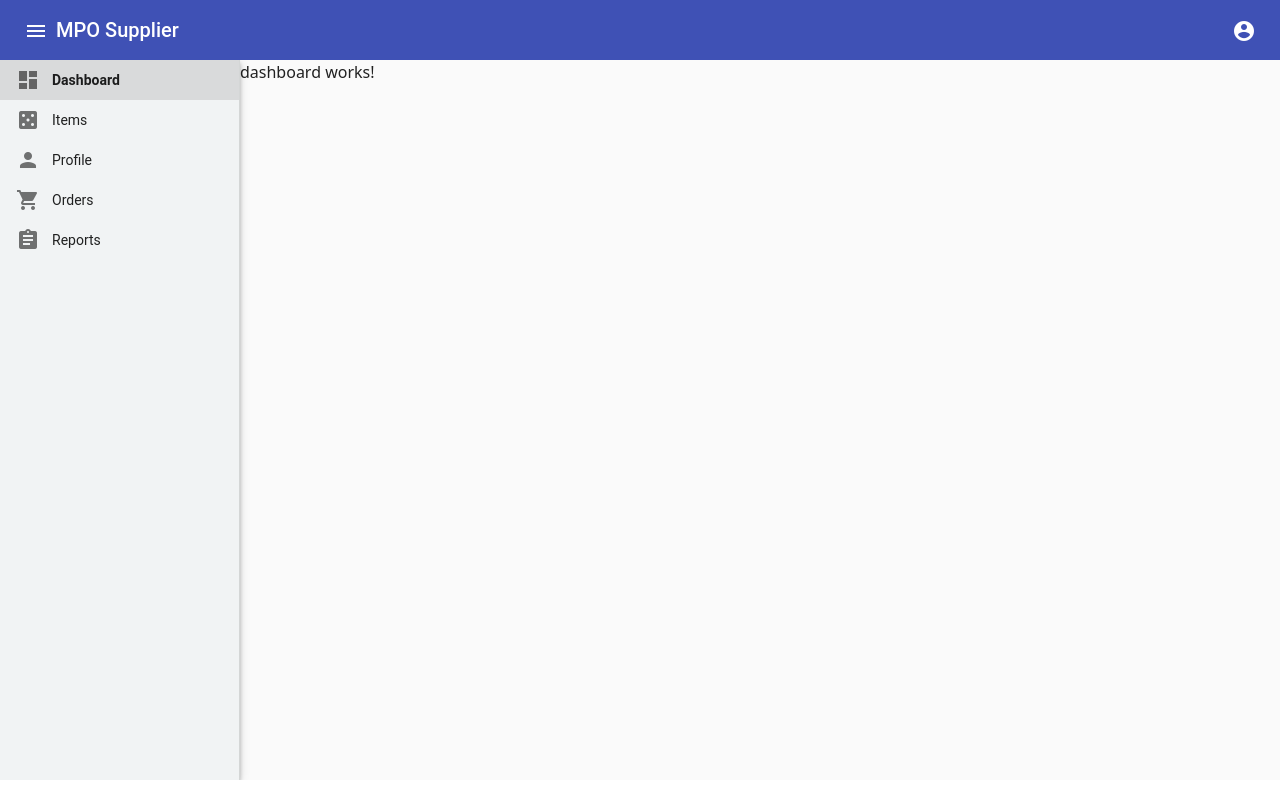
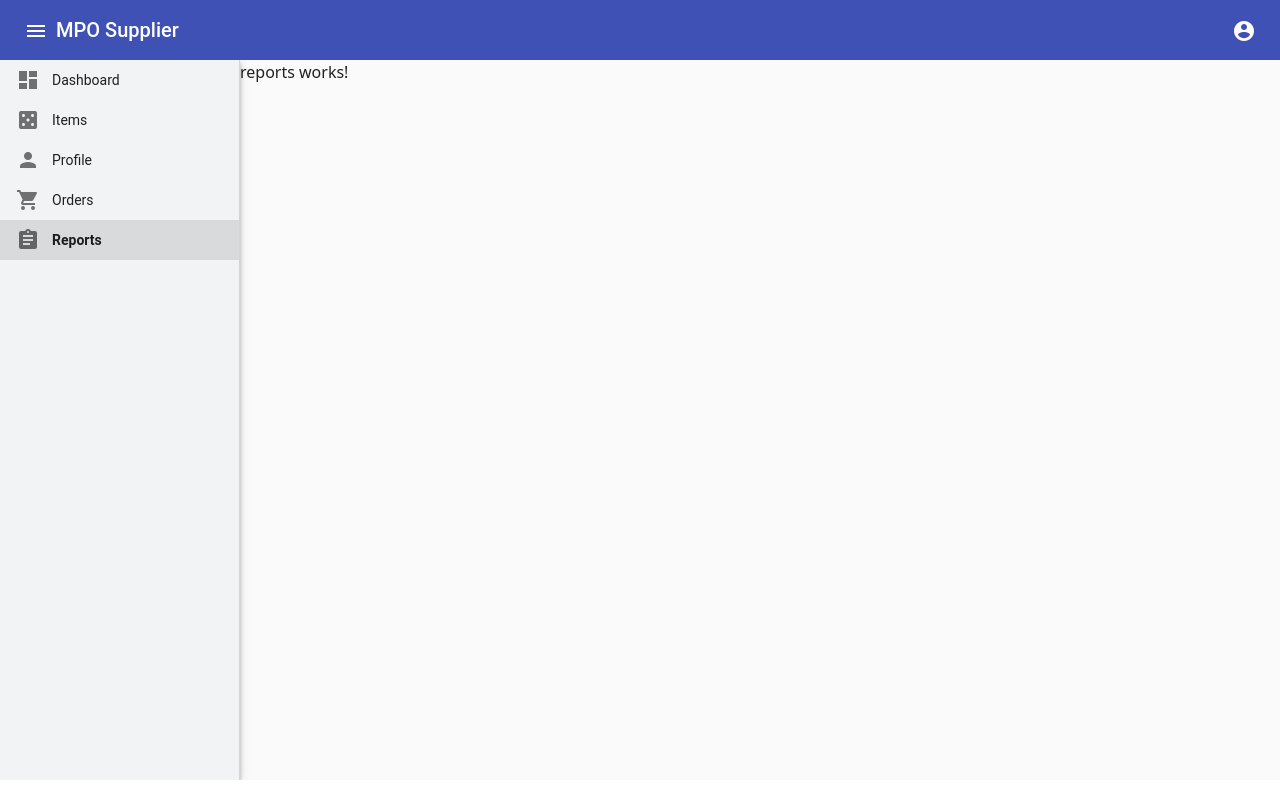
Before and after one commit to Devopsguyindia/MPOSupplier, an Angular app: page /report in a window 1280 px wide. Before the commit this address led to /dashboard. Built offline with nearby package versions, Linux system fonts and the light colour scheme.

Commit message:
Add reports module

```diff
--- a/src/app/pages/pages-routing.module.ts
+++ b/src/app/pages/pages-routing.module.ts
@@ -11,6 +11,7 @@ const routes: Routes = [
       { path: 'dashboard', loadChildren: () => import('./dashboard/dashboard.module').then(m => m.DashboardModule) }, // Lazy load DashboardModule
       { path: 'item', loadChildren: () => import('./items/items.module').then(m => m.ItemsModule) },
       { path: 'order', loadChildren: () => import('./orders/orders.module').then(m => m.OrdersModule) },
+      { path: 'report', loadChildren: () => import('./reports/reports.module').then(m => m.ReportsModule) },
       { path: '', redirectTo: 'dashboard', pathMatch: 'full' }
     ]
   }
--- /dev/null
+++ b/src/app/pages/reports/reports.component.html
@@ -0,0 +1 @@
+<p>reports works!</p>
--- /dev/null
+++ b/src/app/pages/reports/reports.component.ts
@@ -0,0 +1,15 @@
+import { Component, OnInit } from '@angular/core';
+
+@Component({
+  selector: 'app-reports',
+  templateUrl: './reports.component.html',
+  styleUrls: ['./reports.component.scss']
+})
+export class ReportsComponent implements OnInit {
+
+  constructor() { }
+
+  ngOnInit(): void {
+  }
+
+}
```
Also changed, not shown: src/app/pages/reports/reports-routing.module.ts (added, +14 -0 lines), src/app/pages/reports/reports.module.ts (added, +17 -0 lines), src/app/pages/reports/reports.component.scss (added).
